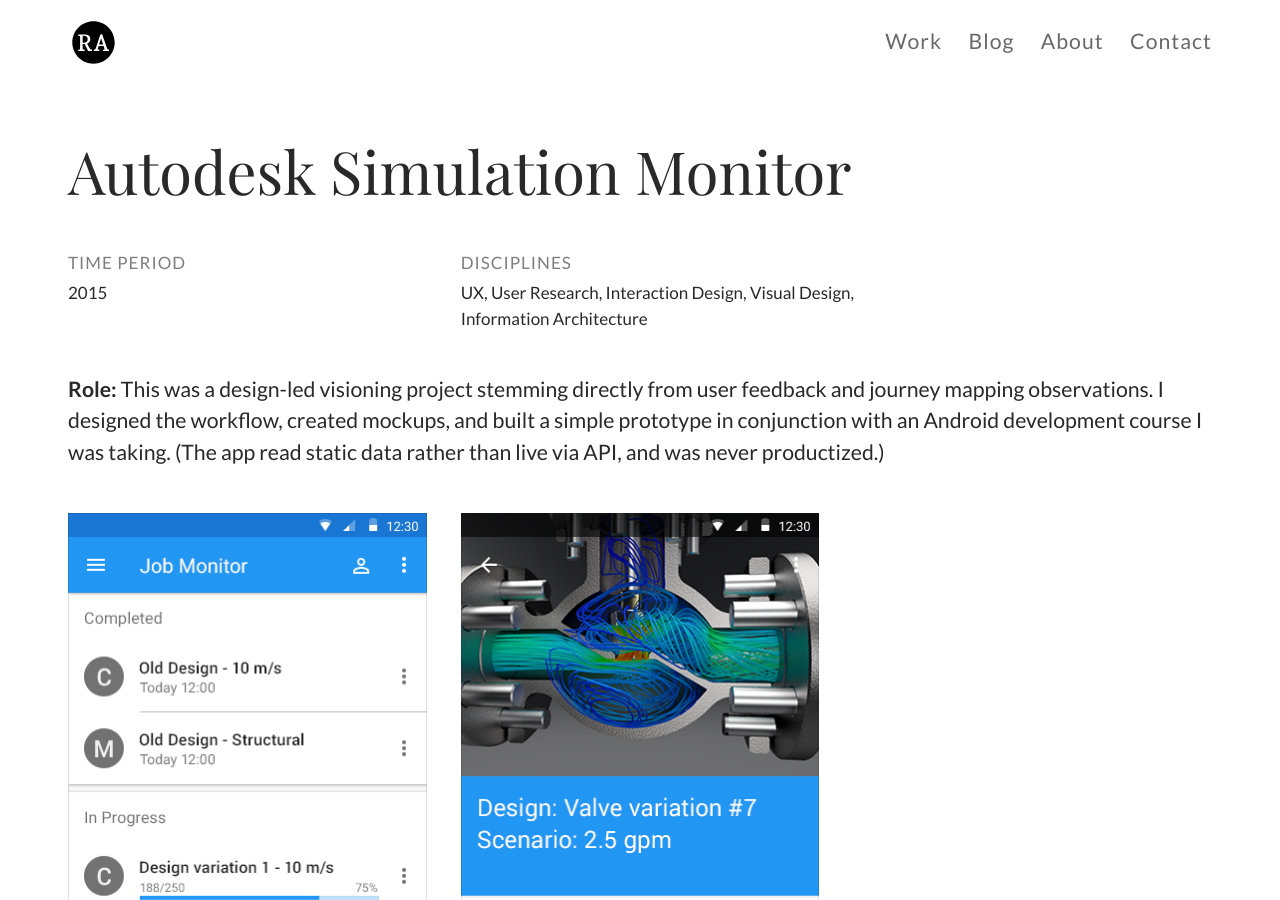
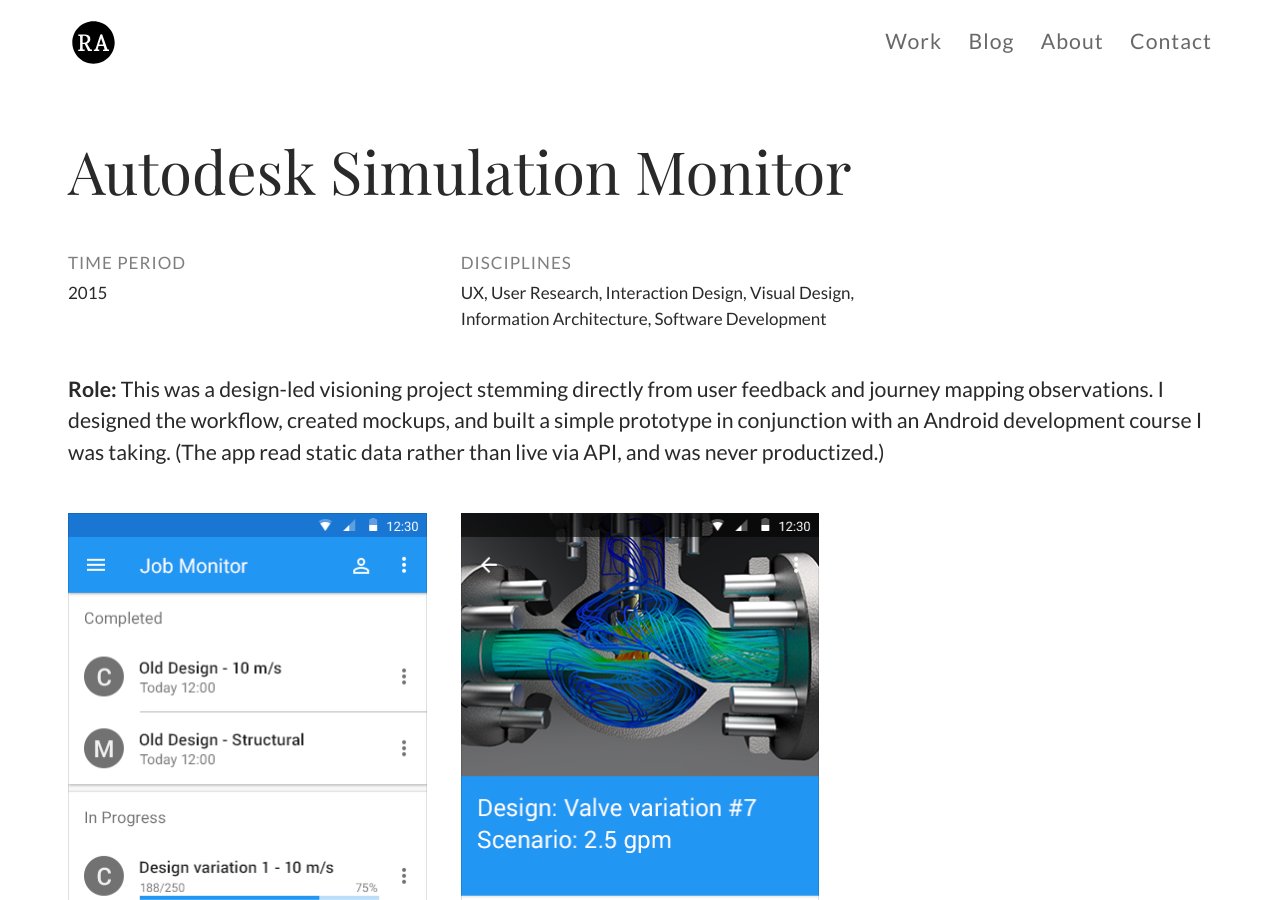
Before and after one commit to arnaudin/arnaudin.github.io, a Jekyll site: the page built from _projects/autodesk-mobile-job-monitor.md, in a window 1280 px wide and 900 px high. Built offline with Jekyll 4.4.1, drawn with Linux system fonts in a browser that asks for light colours; nearby versions of some CDN libraries.

Commit message:
Edit content

```diff
--- a/_pages/projects.html
+++ b/_pages/projects.html
@@ -16,6 +16,7 @@
     <p class="projects-intro type-level-3">I am a product leader & designer with over 14 years of experience building professional software across Product Design, Product Management, and User Research roles.</p>
     <p class="projects-intro type-level-3">I have a passion for creating products that are useful, usable, and help make the world a better place. This has included building tools that amplify human imagination, creativity, innovation, and design capabilities with technology.</p> <!--I have designed software for engineers, architects, designers, corporate innovators, and individuals with ideas.</p>
     <p class="projects-intro type-level-3">Check out the work examples below and <a href="/contact">reach out</a> if you'd like to work together on something along these lines.</p>-->
+    <p class="projects-intro type-level-3">These are some of the products I have designed and built:</p>
     <br>
 </div>
 
--- a/_projects/autodesk-mobile-job-monitor.md
+++ b/_projects/autodesk-mobile-job-monitor.md
@@ -4,7 +4,7 @@
 title: "Autodesk Simulation Monitor"
 description: "Monitor cloud simulations from anywhere"
 categories: concept, ux, autodesk, mobile
-disciplines: UX, User Research, Interaction Design, Visual Design, Information Architecture
+disciplines: UX, User Research, Interaction Design, Visual Design, Information Architecture, Software Development
 media: Mobile App
 ownership: Professional
 client: Autodesk
```
